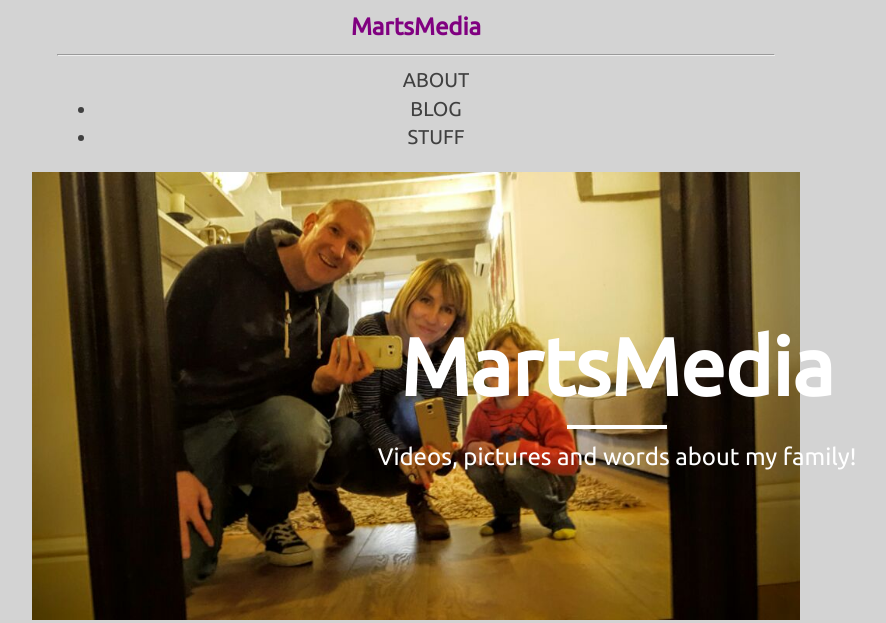
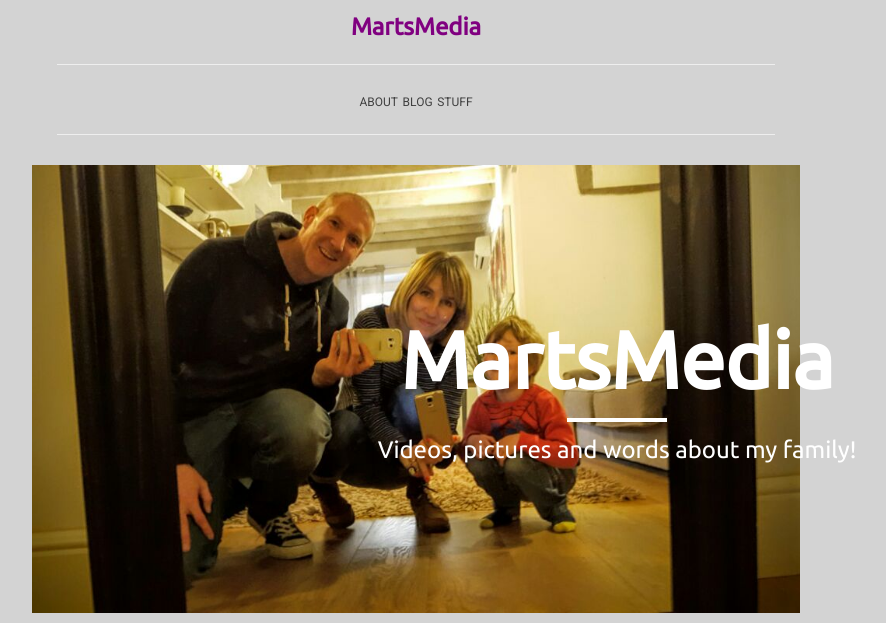
Before and after one commit to dawsino/dawsino.github.io, a Jekyll site: the page built from index.html, in a window 1280 px wide. Shown: the top 623 px of the page, without its empty margins (224-1110 px from the left). Built offline with Jekyll 4.4.1, drawn with Linux system fonts in a browser that asks for light colours; nearby versions of some CDN libraries; the list of posts is cut into pages by our own code; grey boxes are pictures that could not be loaded.

Commit message:
Update nav2.html

```diff
--- a/_includes/nav2.html
+++ b/_includes/nav2.html
@@ -1,9 +1,10 @@
 <div class="logo-wrapper">
    <a class="logo" href="\">MartsMedia</a>
-   <hr class="menutop">
-   <ul class="menu>
+   <hr class="menuborder">
+   <ul class="menu">
       <li><a href="#">ABOUT</a></li>
       <li><a href="#">BLOG</a></li>
       <li><a href="#">STUFF</a></li>
    </ul>
+   <hr class="menuborder">
 </div>
```
